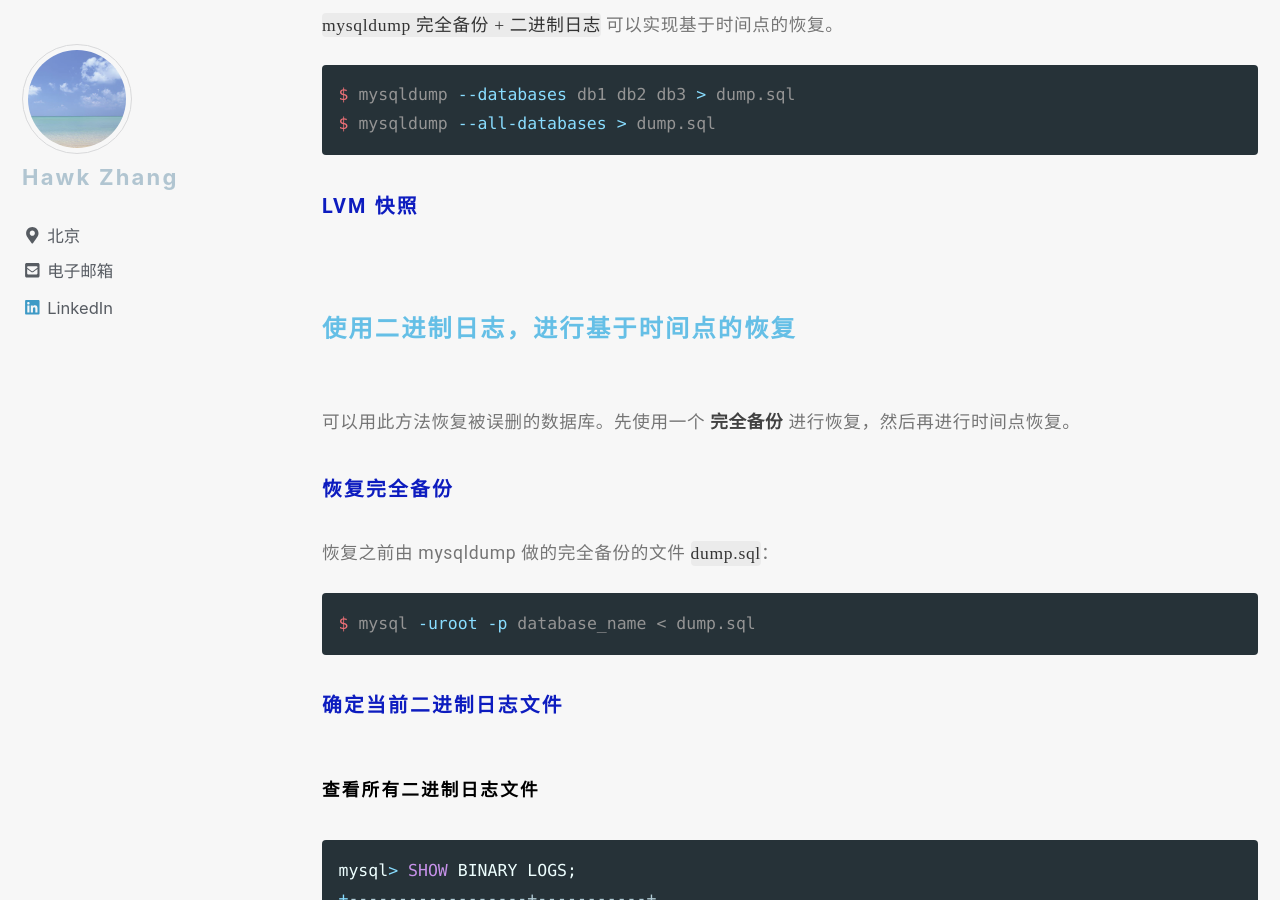
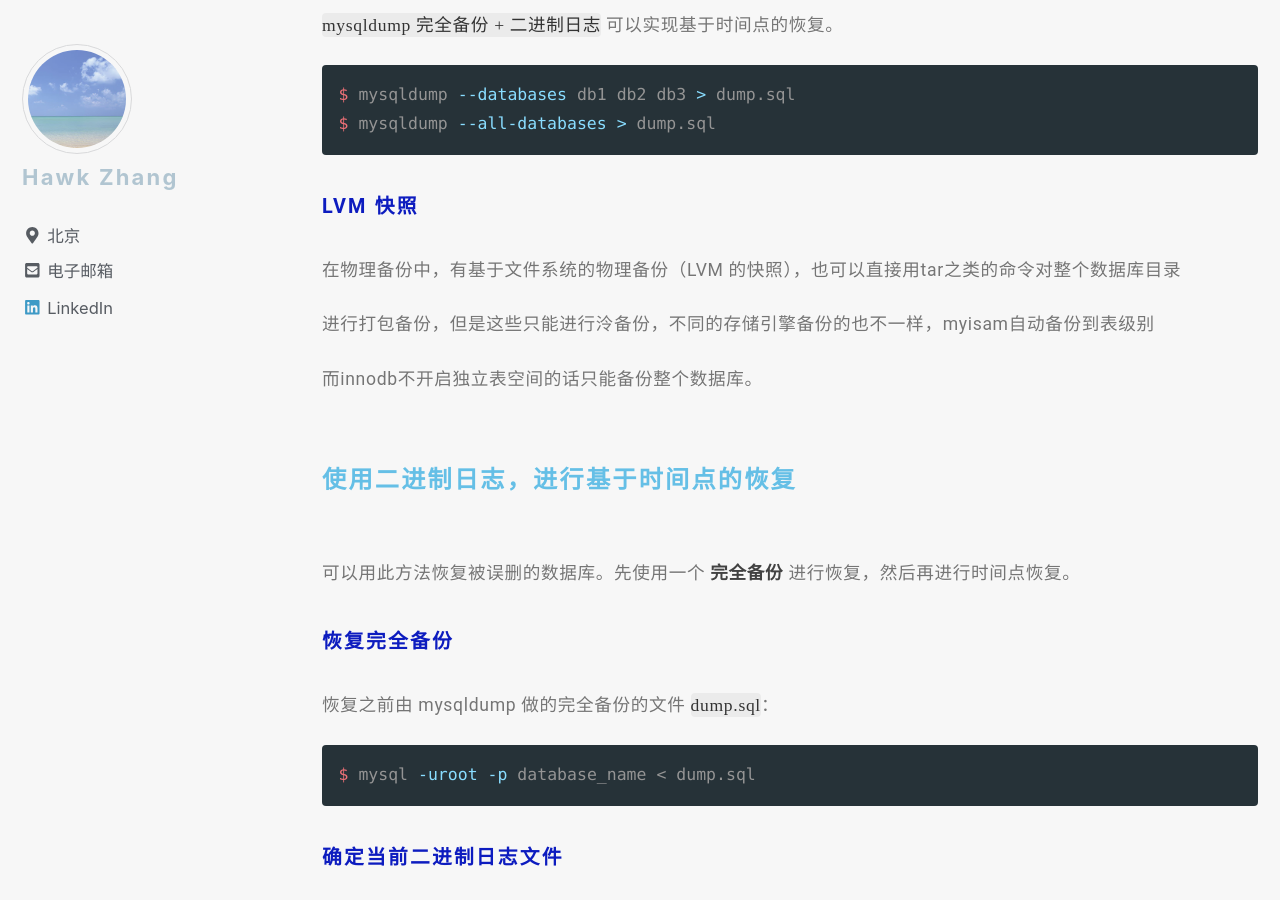
Before and after one commit to narru888/linotes_note, a Jekyll site: the page built from _posts/cheatsheet/2017-05-01-db.md, in a window 1280 px wide and 900 px high, scrolled down 5725 px. Built offline with Jekyll 4.4.1, drawn with Linux system fonts in a browser that asks for light colours; nearby versions of some CDN libraries; a script that is not in the unit is left out.

Commit message:
update on 2018-12-09 18:46:01 CST

```diff
--- a/_posts/cheatsheet/2017-05-01-db.md
+++ b/_posts/cheatsheet/2017-05-01-db.md
@@ -225,7 +225,11 @@ $ mysqldump --all-databases > dump.sql
 
 ##### LVM 快照
 
+在物理备份中，有基于文件系统的物理备份（LVM 的快照），也可以直接用tar之类的命令对整个数据库目录
 
+进行打包备份，但是这些只能进行泠备份，不同的存储引擎备份的也不一样，myisam自动备份到表级别
+
+而innodb不开启独立表空间的话只能备份整个数据库。
 
 
 
```
